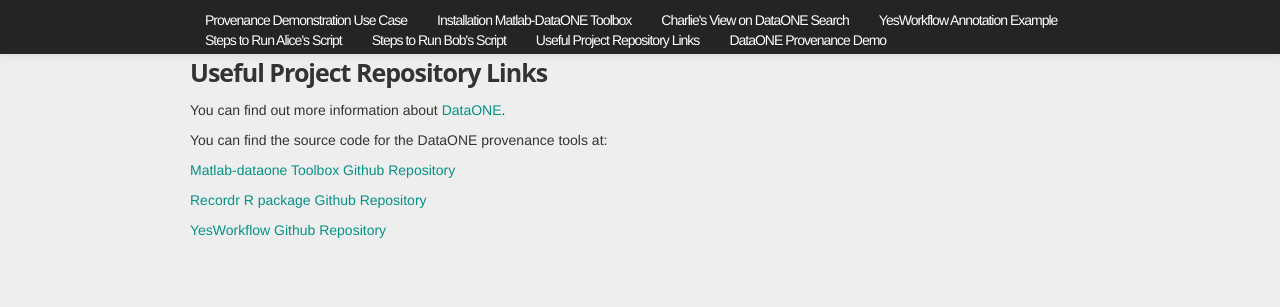
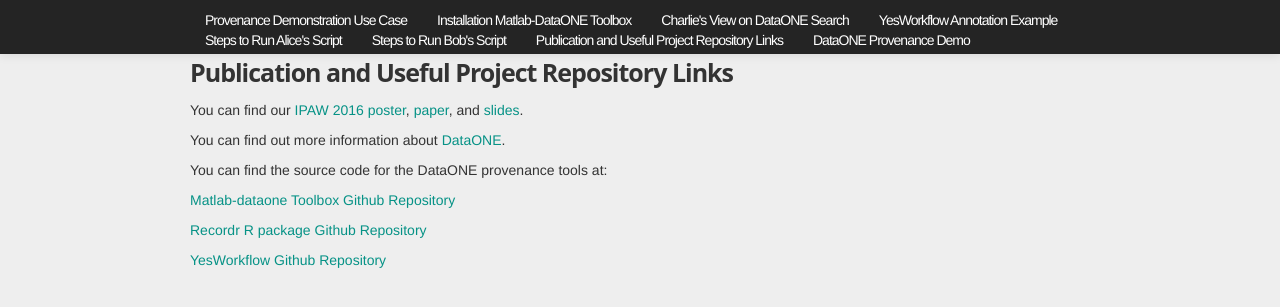
Before and after one commit to DataONEorg/provweek2016-demo, a Jekyll site: the page built from about.md, in a window 1280 px wide. Shown: the top 307 px of the page. Built offline with Jekyll 4.4.1, drawn with Linux system fonts in a browser that asks for light colours; comment, search, counter and statistics services are not loaded.

Commit message:
Add links pointing to poster, paper, and slides.

```diff
--- a/about.md
+++ b/about.md
@@ -1,7 +1,10 @@
 ---
 layout: default
-title: Useful Project Repository Links
+title: Publication and Useful Project Repository Links
 ---
+
+You can find our [IPAW 2016 poster](https://github.com/DataONEorg/provweek2016-demo/blob/gh-pages/data/ipaw-poster-2016-final.pdf), [paper](DOI: 10.1007/978-3-319-40593-3_28),  and [slides](https://github.com/DataONEorg/provweek2016-demo/blob/gh-pages/data/ipaw-2016-poster-slides-final.pptx).
+
 
 You can find out more information about [DataONE](https://www.dataone.org).
 
```
